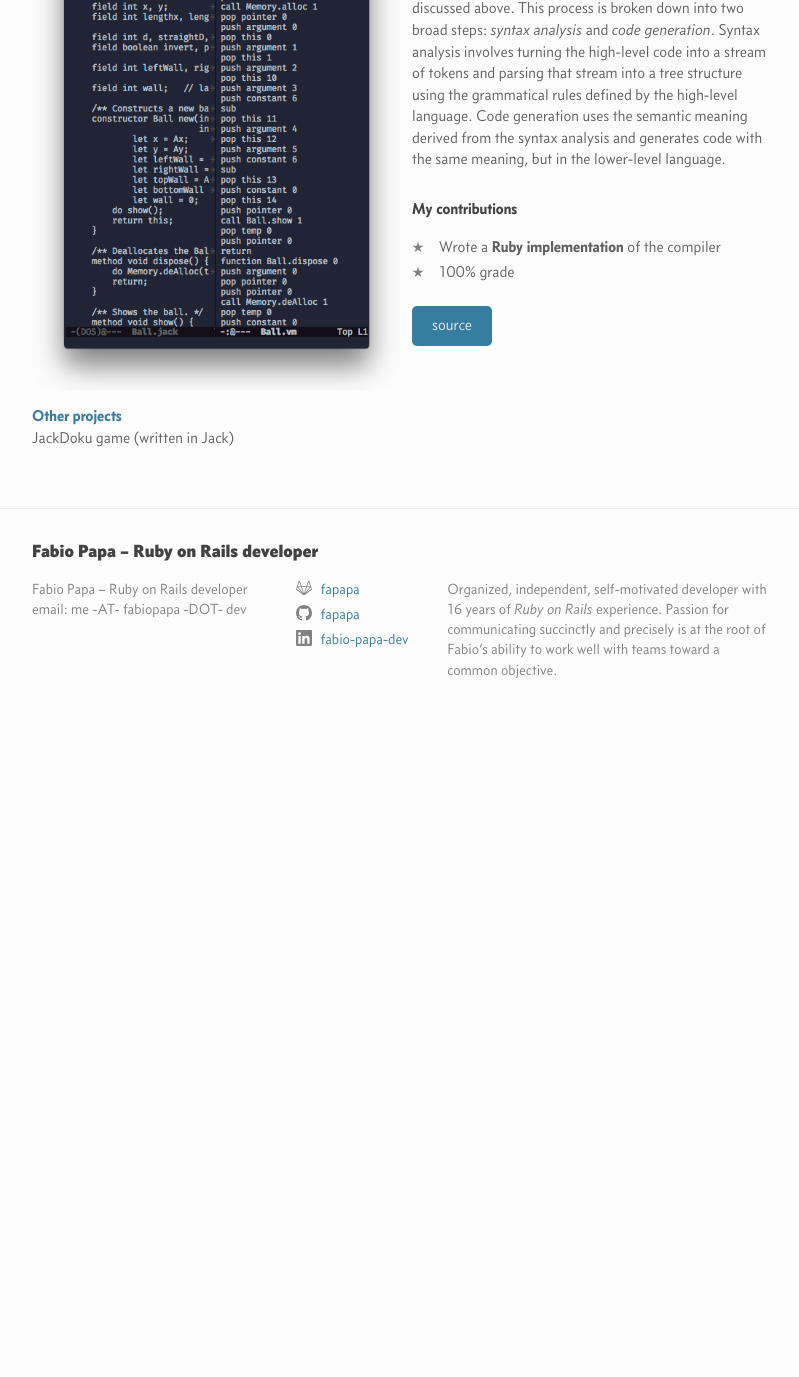
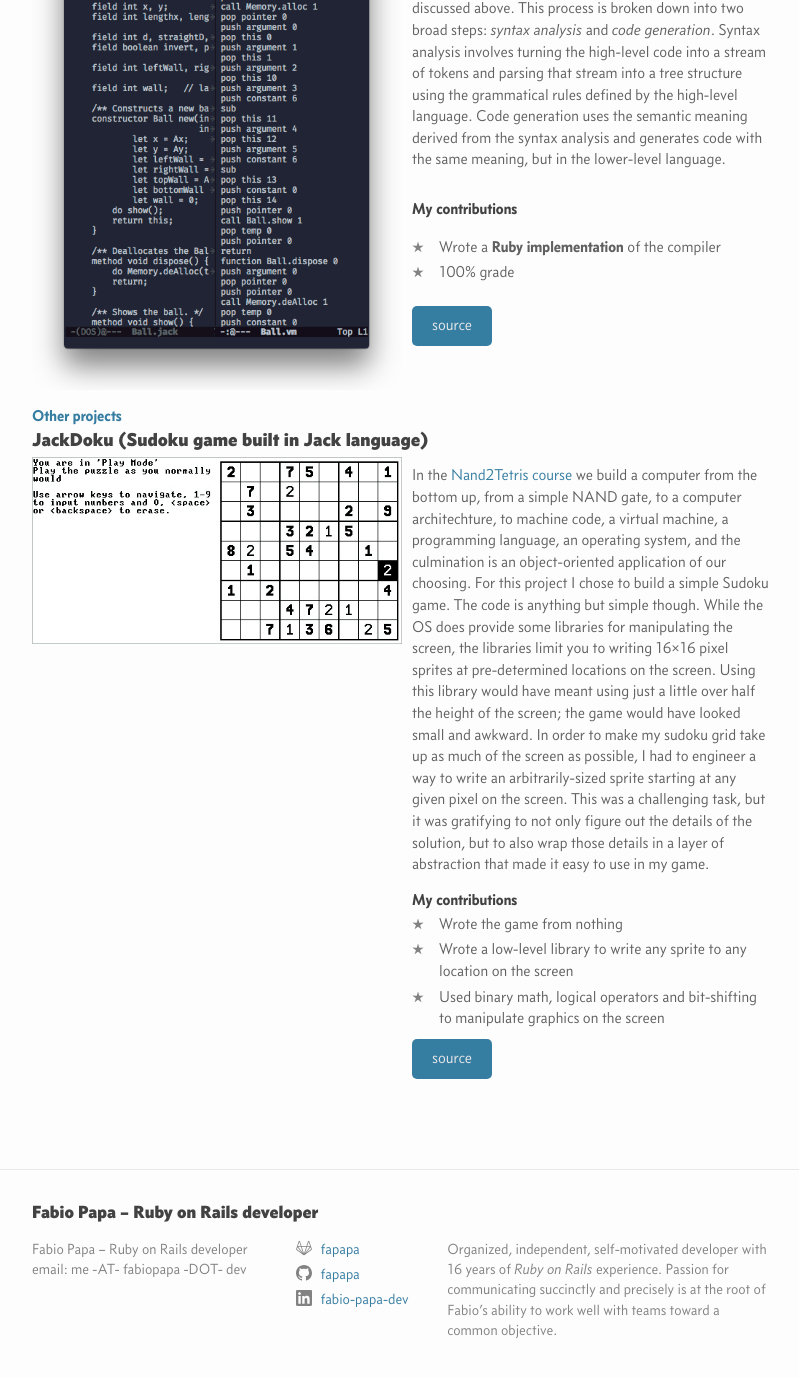
Before and after one commit to fapapa/fapapa.github.io, a Jekyll site: the page built from portfolio.md, in a window 1280 px wide and 1400 px high, scrolled down 2086 px. Shown: the top 1377 px of the window, without its empty margins (238-1037 px from the left). Built offline with Jekyll 4.4.1, drawn with Linux system fonts in a browser that asks for light colours; before the commit the page ends 2826 px from its top, so only the background shows below that.

Commit message:
Add the Jackdoku project

```diff
--- a/portfolio.md
+++ b/portfolio.md
@@ -131,4 +131,40 @@ src="/assets/jack_compiler-screenshot.png"/>
 </ul>
 
 # Other projects
-* JackDoku game (written in Jack)
+<ul>
+<li>
+<h2 class="project">JackDoku (Sudoku game built in Jack language)</h2>
+<img alt="" src="/assets/jackdoku_game_in_progress.jpg"/>
+<p class="description">
+
+  In the <a href="https://www.coursera.org/learn/build-a-computer"
+  title="Build a Modern Computer from First Principles: From Nand to Tetris">
+  Nand2Tetris course</a> we build a computer from the bottom up, from a simple
+  NAND gate, to a computer architechture, to machine code, a virtual machine,
+  a programming language, an operating system, and the culmination is an
+  object-oriented application of our choosing. For this project I chose to build
+  a simple Sudoku game. The code is anything but simple though. While the OS
+  does provide some libraries for manipulating the screen, the libraries limit
+  you to writing 16&times;16 pixel sprites at pre-determined locations on the
+  screen. Using this library would have meant using just a little over half the
+  height of the screen; the game would have looked small and awkward. In order
+  to make my sudoku grid take up as much of the screen as possible, I had to
+  engineer a way to write an arbitrarily-sized sprite starting at any given
+  pixel on the screen. This was a challenging task, but it was gratifying to not
+  only figure out the details of the solution, but to also wrap those details in
+  a layer of abstraction that made it easy to use in my game.
+
+</p>
+<h3>My contributions</h3>
+<ul>
+<li>Wrote the game from nothing</li>
+<li>Wrote a low-level library to write any sprite to any location on the
+screen</li>
+<li>Used binary math, logical operators and bit-shifting to manipulate graphics
+on the screen</li>
+</ul>
+<p class="source">
+<a href="https://gitlab.com/fapapa/nand2tetris-course/tree/master/projects/09/JackDoku">source</a>
+</p>
+</li>
+</ul>
```
Also changed, not shown: assets/jackdoku_game_in_progress.jpg (added).
